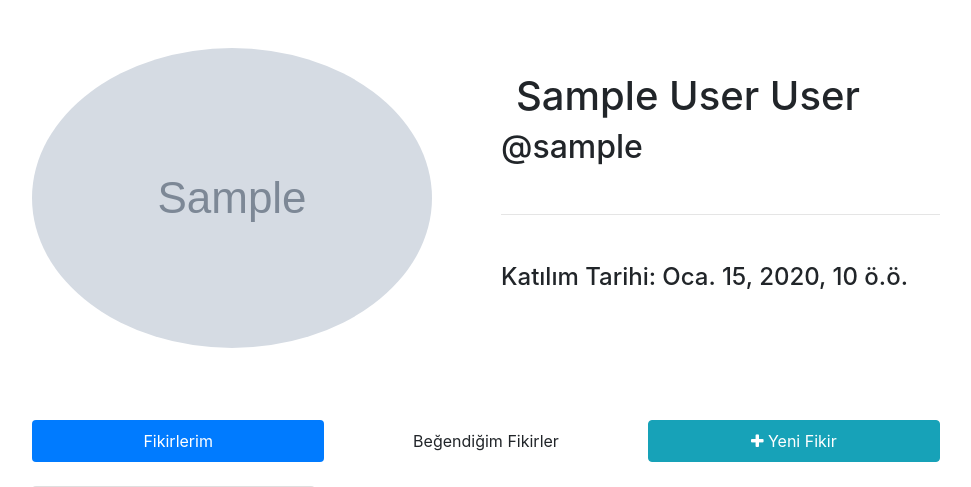
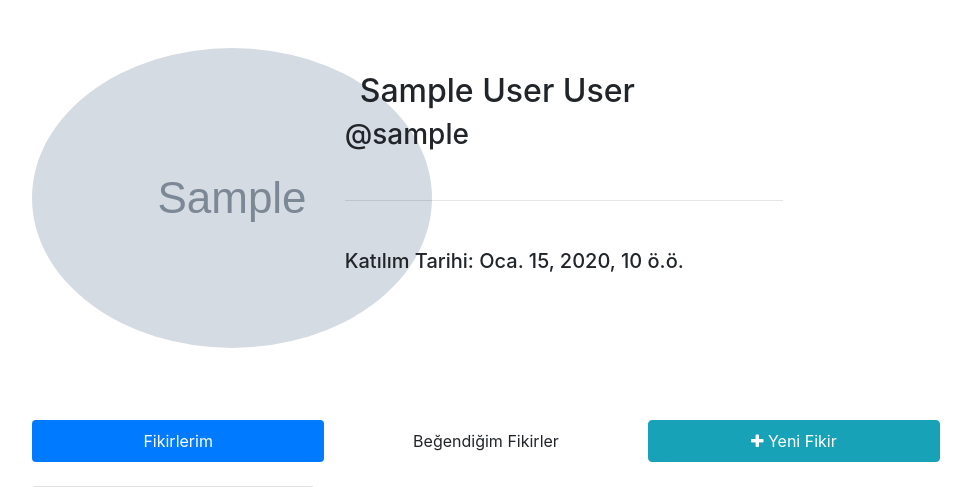
Before and after one commit to safakoks/muglabirfikrimvar, a Django app: page /profil/ in a window 1280 px wide. Shown: the part 56-543 px from the top of the page, without its empty margins (154-1125 px from the left). Run offline with Django 3.2, Linux system fonts and the light colour scheme; a user stored in the database is signed in; tables that the repository leaves empty hold one stand-in row (values such as "Sample post"); grey boxes marked "Sample" are stand-in pictures; some libraries are stand-ins or nearby versions.

Commit message:
profile updated

```diff
--- a/templates/fikir/profile.html
+++ b/templates/fikir/profile.html
@@ -9,9 +9,9 @@
 <div class="container-fluid mt-5 w-75">
     <div class="panel panel-default mt-4">
         <div class="row">
-          <div class="col-md-6">
+          <div class="col-md-4">
 
-           <div class="panel-body w-25">
+           <div class="panel-body">
             <img alt="User Pic" src="{% if current_profile.ProfilePhoto %}{{current_profile.ProfilePhoto.url}}{% else %}{% static 'default/profile_photo.png' %}{% endif %}" id="profile-image1" onerror="this.src='{% static 'mbblogo.png' %}'" class="rounded-circle mx-auto d-block">
             </div>
            </div>
@@ -19,12 +19,12 @@
 
           <div class="col-md-6" >
              <div class="container mt-4" >
-                 <h1>{{current_profile.Name}} {{current_profile.Surname}}  </h1>
+                 <h2>{{current_profile.Name}} {{current_profile.Surname}}  </h2>
                </div>
-                   <h2> @{{current_profile.UserT.username}} </h2>
+                   <h3> @{{current_profile.UserT.username}} </h3>
                    <br/>
                    <hr>
-               <div class="h4">
+               <div class="h5">
                <div class="tital mt-5 " >Katılım Tarihi: {{current_profile.UserT.date_joined}}</div>
                 </div>
            </div>
@@ -39,13 +39,13 @@
 <div class="container-fluid w-75 mt-5">
 
       <ul class="nav nav-pills mb-3 nav-justified" >
-          <li class="nav-item w-25 mr-3 mt-4">
+          <li class="nav-item mr-3 mt-4">
             <a class="btn nav-link {{my_ideas}}" href="{% url "fikir:ProfileView"%}">Fikirlerim</a>
           </li>
-          <li class="nav-item w-25 mr-3 mt-4" >
+          <li class="nav-item mr-3 mt-4" >
             <a class="btn nav-link {{my_like_ideas}}" href="{% url "fikir:MyLikeProfileView"%}" >Beğendiğim Fikirler</a>
           </li>
-          <li class="nav-item w-25 mt-4">
+          <li class="nav-item mt-4">
             <a class="nav-link btn btn-block btn-info" href="{% url 'fikir:NewIdeaView' %}" > <i class="fa fa-plus" ></i> Yeni Fikir</a>
           </li>
         </ul>
```
